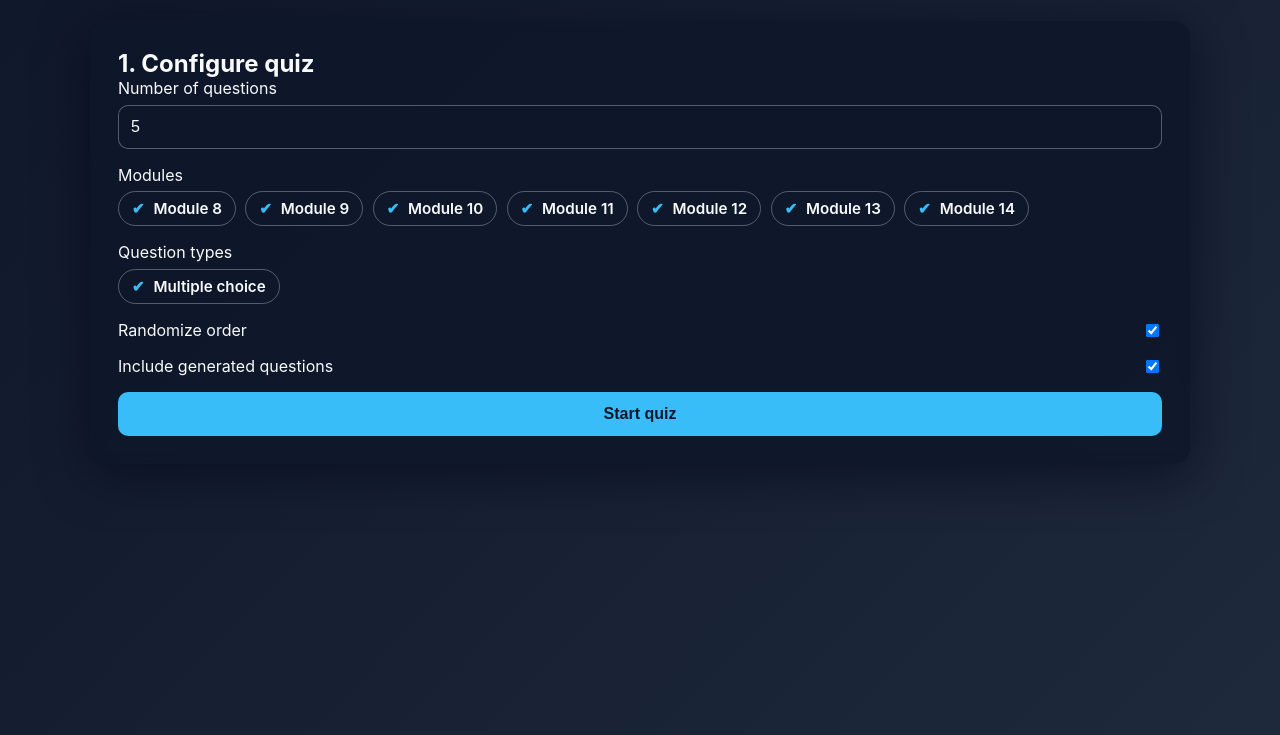
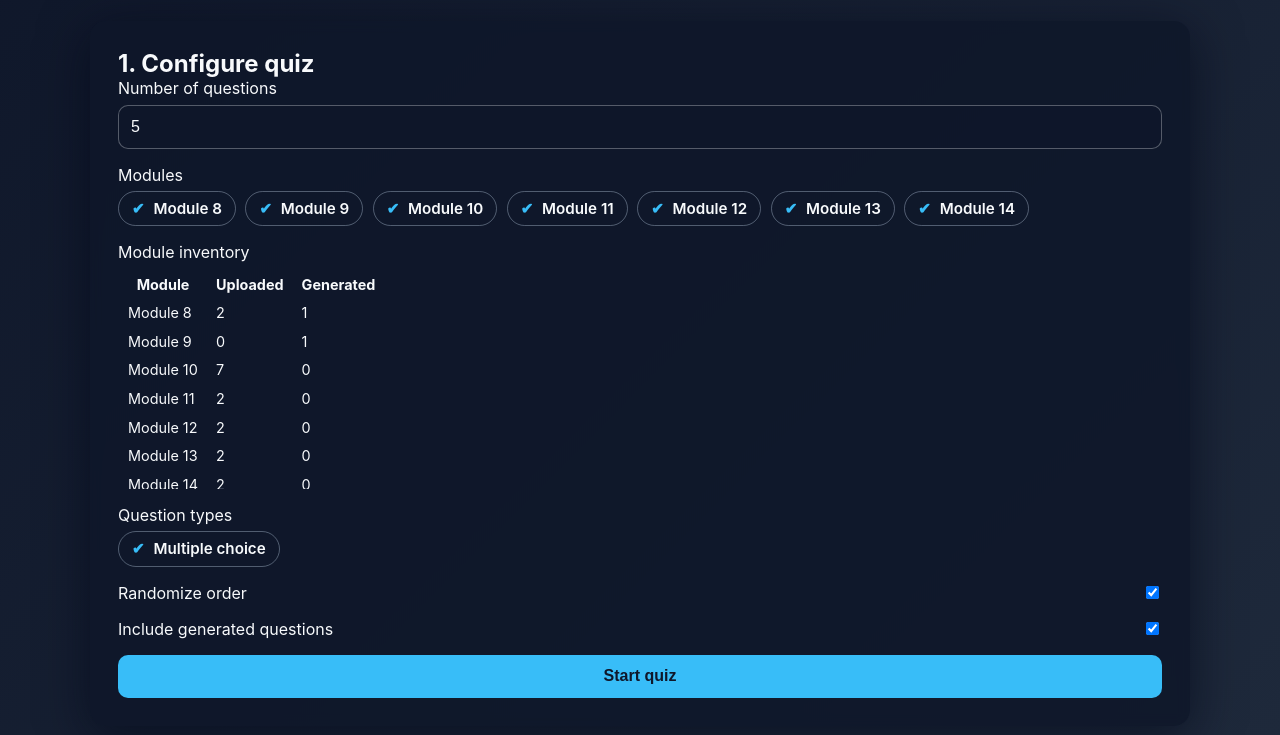
Before and after one commit to bluemoon012905/CSE445_quiz, a plain HTML site: page docs/index.html in a window 1280 px wide. Shown: the part 97-832 px from the top of the page. Drawn offline with Linux system fonts and the light colour scheme.

Commit message:
additional info change

```diff
--- a/docs/app.js
+++ b/docs/app.js
@@ -28,7 +28,8 @@ const elements = {
   summaryTableBody: document.querySelector('#summary-table tbody'),
   summaryMeta: document.getElementById('summary-meta'),
   downloadSummaryBtn: document.getElementById('download-summary'),
-  retakeButton: document.getElementById('retake-quiz')
+  retakeButton: document.getElementById('retake-quiz'),
+  moduleSummaryBody: document.querySelector('#module-summary-table tbody')
 };
 
 const state = {
@@ -79,6 +80,7 @@ async function loadQuestionBank() {
     state.questionBank = Array.isArray(data.questions) ? data.questions : [];
     updateQuestionCountPill();
     renderFilters();
+    renderModuleSummary();
   } catch (error) {
     console.error(error);
     state.questionBank = [];
@@ -132,6 +134,33 @@ function renderModuleOptions() {
     helper.textContent = 'Add questions to enable module selection.';
     container.appendChild(helper);
   }
+}
+
+function renderModuleSummary() {
+  if (!elements.moduleSummaryBody) {
+    return;
+  }
+  const body = elements.moduleSummaryBody;
+  body.innerHTML = '';
+  const availableModules = Array.from(new Set(state.questionBank.map((q) => q.module))).filter(Boolean);
+  const extras = availableModules.filter((name) => !MODULE_PLACEHOLDERS.includes(name)).sort();
+  const modules = [...MODULE_PLACEHOLDERS, ...extras];
+  modules.forEach((moduleName) => {
+    const questions = state.questionBank.filter((q) => q.module === moduleName);
+    const generatedCount = questions.filter((q) => q.generated).length;
+    const uploadedCount = questions.length - generatedCount;
+    const row = document.createElement('tr');
+    const moduleCell = document.createElement('td');
+    moduleCell.textContent = moduleName;
+    const uploadedCell = document.createElement('td');
+    uploadedCell.textContent = uploadedCount;
+    const generatedCell = document.createElement('td');
+    generatedCell.textContent = generatedCount;
+    row.appendChild(moduleCell);
+    row.appendChild(uploadedCell);
+    row.appendChild(generatedCell);
+    body.appendChild(row);
+  });
 }
 
 function renderTypeOptions() {
--- a/docs/index.html
+++ b/docs/index.html
@@ -26,6 +26,21 @@
           <div class="form-row">
             <span>Modules</span>
             <div id="module-options" class="pill-group"></div>
+          </div>
+          <div class="form-row">
+            <span>Module inventory</span>
+            <div class="table-wrapper compact">
+              <table id="module-summary-table">
+                <thead>
+                  <tr>
+                    <th>Module</th>
+                    <th>Uploaded</th>
+                    <th>Generated</th>
+                  </tr>
+                </thead>
+                <tbody></tbody>
+              </table>
+            </div>
           </div>
           <div class="form-row">
             <span>Question types</span>
--- a/docs/styles.css
+++ b/docs/styles.css
@@ -303,6 +303,18 @@ button:disabled {
 .table-wrapper {
   overflow-x: auto;
 }
+.table-wrapper.compact {
+  max-height: 220px;
+}
+
+.table-wrapper.compact table {
+  font-size: 0.9rem;
+}
+
+#module-summary-table th,
+#module-summary-table td {
+  padding: 0.3rem 0.5rem;
+}
 
 #summary-table {
   width: 100%;
```
